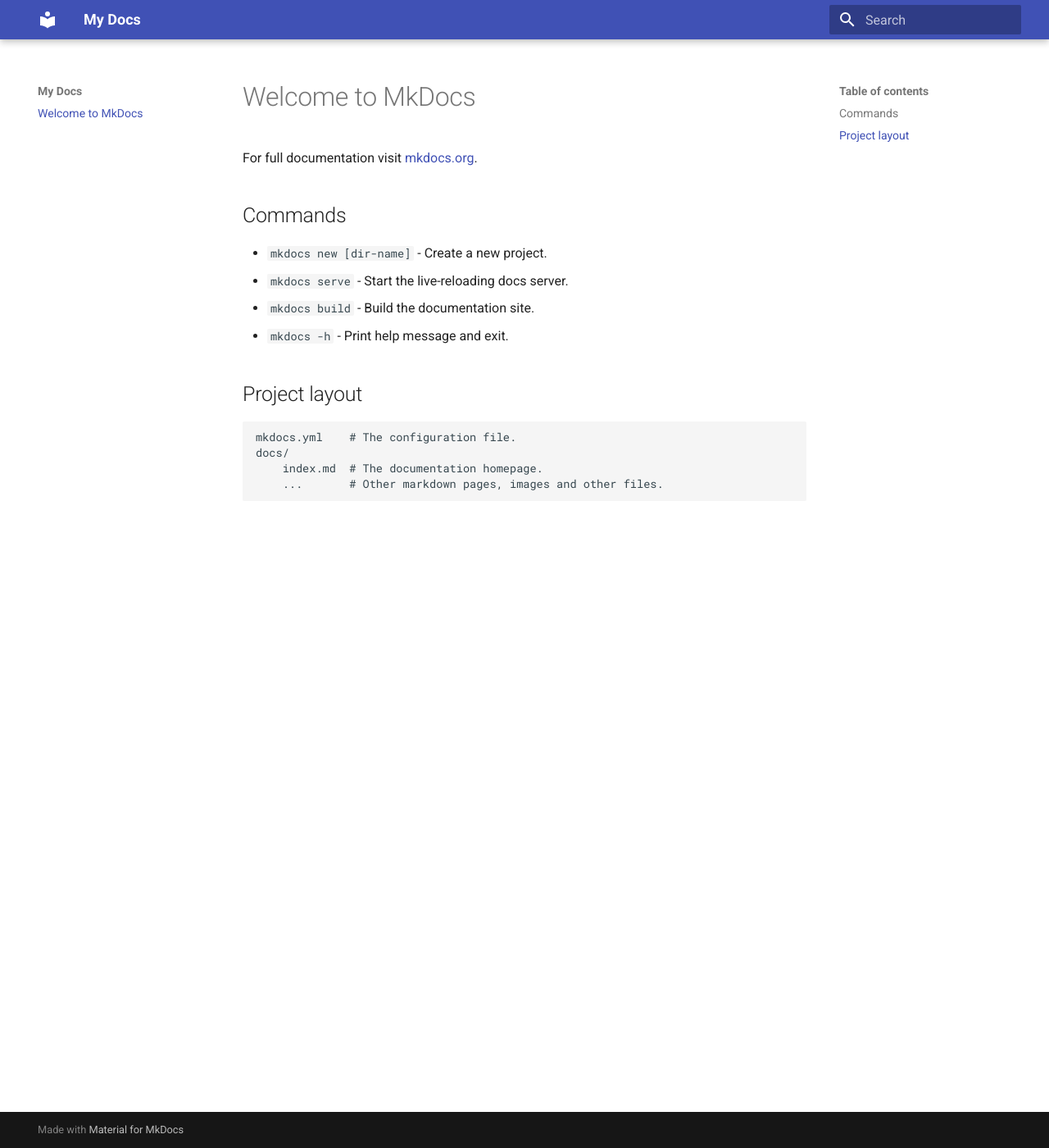
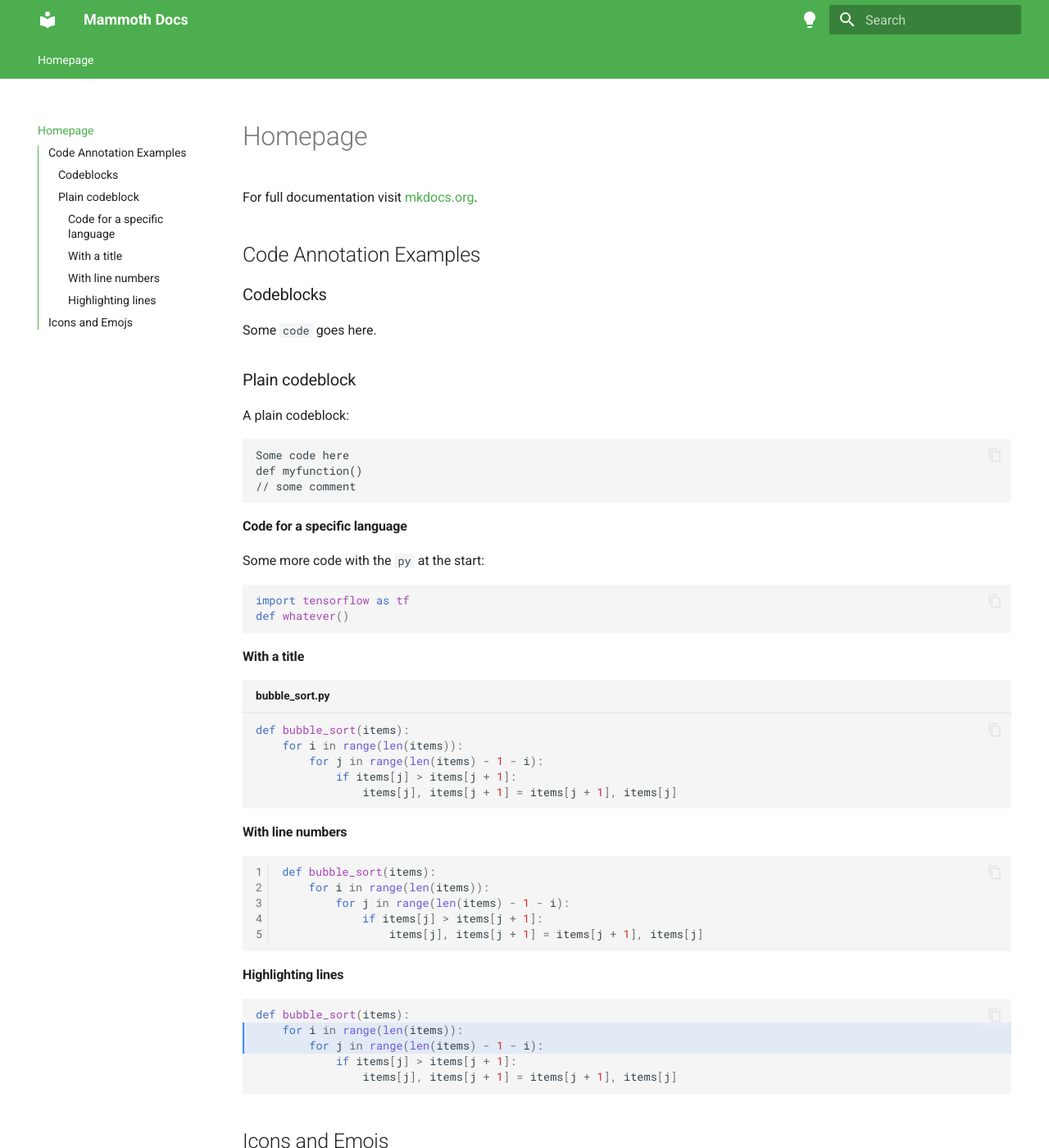
Before and after one commit to MammothsHub/mammothshub, an MkDocs documentation site: the page built from docs/index.md, in a window 1280 px wide and 1400 px high. Shown: the whole window at 82% size. Built offline with MkDocs 1.6.1 and Material for MkDocs 9.7.7, drawn with Linux system fonts in a browser that asks for light colours; emoji names are drawn with the system emoji font.

Commit message:
Copy from youtube setup

````diff
--- a/docs/index.md
+++ b/docs/index.md
@@ -1,17 +1,68 @@
-# Welcome to MkDocs
+# Homepage
 
 For full documentation visit [mkdocs.org](https://www.mkdocs.org).
 
-## Commands
+## Code Annotation Examples
 
-* `mkdocs new [dir-name]` - Create a new project.
-* `mkdocs serve` - Start the live-reloading docs server.
-* `mkdocs build` - Build the documentation site.
-* `mkdocs -h` - Print help message and exit.
+### Codeblocks
 
-## Project layout
+Some `code` goes here.
 
-    mkdocs.yml    # The configuration file.
-    docs/
-        index.md  # The documentation homepage.
-        ...       # Other markdown pages, images and other files.
+### Plain codeblock
+
+A plain codeblock:
+
+```
+Some code here
+def myfunction()
+// some comment
+```
+
+#### Code for a specific language
+
+Some more code with the `py` at the start:
+
+``` py
+import tensorflow as tf
+def whatever()
+```
+
+#### With a title
+
+``` py title="bubble_sort.py"
+def bubble_sort(items):
+    for i in range(len(items)):
+        for j in range(len(items) - 1 - i):
+            if items[j] > items[j + 1]:
+                items[j], items[j + 1] = items[j + 1], items[j]
+```
+
+#### With line numbers
+
+``` py linenums="1"
+def bubble_sort(items):
+    for i in range(len(items)):
+        for j in range(len(items) - 1 - i):
+            if items[j] > items[j + 1]:
+                items[j], items[j + 1] = items[j + 1], items[j]
+```
+
+#### Highlighting lines
+
+``` py hl_lines="2 3"
+def bubble_sort(items):
+    for i in range(len(items)):
+        for j in range(len(items) - 1 - i):
+            if items[j] > items[j + 1]:
+                items[j], items[j + 1] = items[j + 1], items[j]
+```
+
+## Icons and Emojs
+
+:smile:
+
+:fontawesome-regular-face-laugh-wink:
+
+:fontawesome-brands-twitter:{ .twitter }
+
+:octicons-heart-fill-24:{ .heart }
--- a/mkdocs.yml
+++ b/mkdocs.yml
@@ -1,3 +1,46 @@
-site_name: My Docs
+site_name: Mammoth Docs
 theme:
   name: material
+  features:
+    - navigation.tabs
+    - navigation.sections
+    - toc.integrate
+    - navigation.top
+    - search.suggest
+    - search.highlight
+    - content.tabs.link
+    - content.code.annotation
+    - content.code.copy
+  language: en
+  palette:
+    - media: "(prefers-color-scheme: light)"
+      scheme: default
+      toggle:
+        icon: material/lightbulb
+        name: switch to dark mode
+      primary: green
+      accent: lime
+    - media: "(prefers-color-scheme: dark)"
+      scheme: slate
+      toggle:
+        icon: material/lightbulb-outline
+        name: switch to light mode
+      primary: green
+      accent: lime
+
+markdown_extensions:
+  - pymdownx.highlight:
+      anchor_linenums: true
+  - pymdownx.inlinehilite
+  - pymdownx.snippets
+  - admonition
+  - pymdownx.arithmatex:
+      generic: true
+  - footnotes
+  - pymdownx.details
+  - pymdownx.superfences
+  - pymdownx.mark
+  - attr_list
+  - pymdownx.emoji:
+      emoji_index: !!python/name:materialx.emoji.twemoji
+      emoji_generator: !!python/name:materialx.emoji.to_svg
````
Also changed, not shown: site/404.html, site/index.html, site/search/search_index.json.
